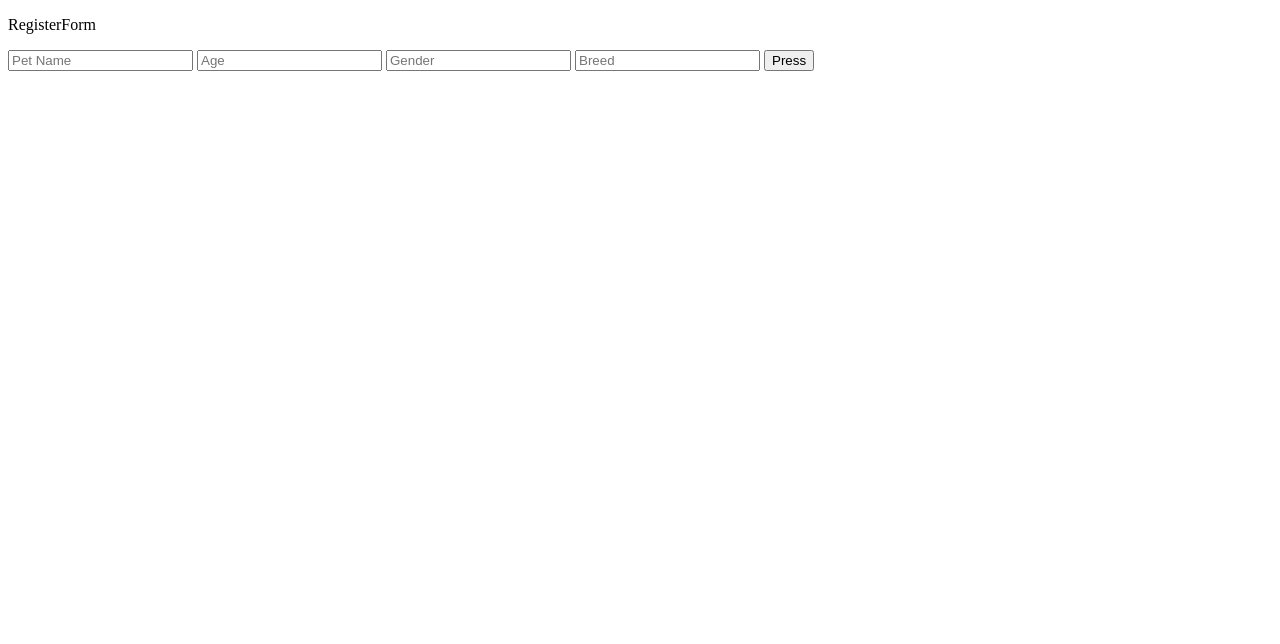
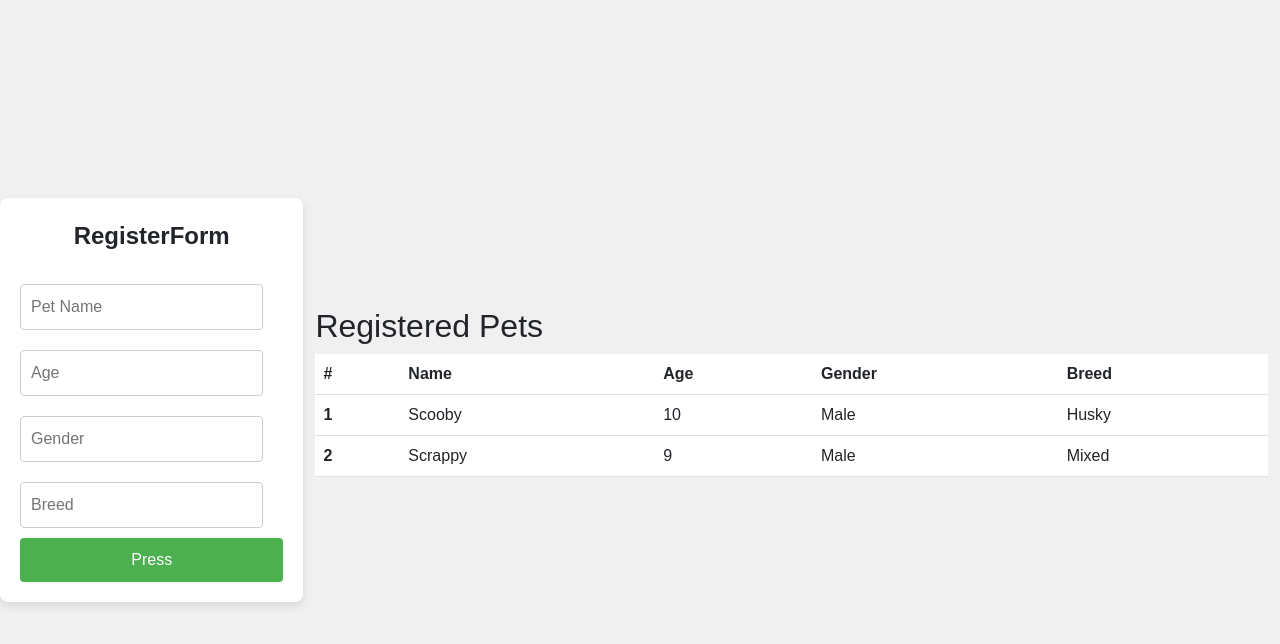
Before and after one commit to MiguelSDKU/petsaloon, a plain HTML site: page objects.html in a window 1280 px wide. Drawn offline with nearby package versions, Linux system fonts and the light colour scheme.

Commit message:
Assigment 3

```diff
--- a/objects.html
+++ b/objects.html
@@ -4,7 +4,11 @@
     <meta charset="UTF-8" />
     <meta name="viewport" content="width=device-width, initial-scale=1.0" />
     <title>Document</title>
-    <link rel="stylesheet" href="/styles/books.css" />
+    <link
+      href="https://cdn.jsdelivr.net/npm/bootstrap@5.3.0/dist/css/bootstrap.min.css"
+      rel="stylesheet"
+    />
+    <link rel="stylesheet" href="./styles/books.css" />
   </head>
   <body>
     <div id="htmlbooks" class="flexa"></div>
@@ -18,6 +22,24 @@
         <button onclick="Register()">Press</button>
       </form>
     </div>
+
+    <div class="container">
+      <h2>Registered Pets</h2>
+      <table class="table">
+        <thead>
+          <tr>
+            <th scope="col">#</th>
+            <th scope="col">Name</th>
+            <th scope="col">Age</th>
+            <th scope="col">Gender</th>
+            <th scope="col">Breed</th>
+          </tr>
+        </thead>
+        <tbody id="pets"></tbody>
+      </table>
+    </div>
+
     <script src="./script/script3.js"></script>
+    <script src="./script/display.js"></script>
   </body>
 </html>
--- /dev/null
+++ b/script/display.js
@@ -0,0 +1,17 @@
+// display.js
+function displayRow() {
+  let table = document.getElementById("pets");
+  let rows = "";
+  for (let objects = 0; objects < pets.length; objects++) {
+    rows += `
+      <tr>
+        <th scope="row">${objects + 1}</th>
+        <td>${pets[objects].name}</td>
+        <td>${pets[objects].age}</td>
+        <td>${pets[objects].gender}</td>
+        <td>${pets[objects].breed}</td>
+      </tr>
+    `;
+  }
+  table.innerHTML = rows;
+}
--- a/script/script3.js
+++ b/script/script3.js
@@ -1,5 +1,5 @@
-let pets = []; //pets array
-console.log("First Line");
+// script3.js
+let pets = [];
 
 function Pet(name, age, gender, breed) {
   this.name = name;
@@ -9,6 +9,7 @@ function Pet(name, age, gender, breed) {
 }
 
 function Register() {
+  event.preventDefault();
   let inputName = document.getElementById("txtName").value;
   let inputAge = document.getElementById("txtAge").value;
   let inputGender = document.getElementById("txtGender").value;
@@ -17,16 +18,14 @@ function Register() {
   let newPet = new Pet(inputName, inputAge, inputGender, inputBreed);
 
   pets.push(newPet);
-  console.log(pets);
+  displayRow();
 }
 
 function init() {
   let pet1 = new Pet("Scooby", 10, "Male", "Husky");
   let pet2 = new Pet("Scrappy", 9, "Male", "Mixed");
-
-  console.log(pet1, pet2);
+  pets.push(pet1, pet2);
+  displayRow();
 }
 
 window.onload = init;
-
-console.log("Last Line");
--- a/styles/books.css
+++ b/styles/books.css
@@ -1,4 +1,59 @@
-.felxa {
+/* books.css */
+
+body {
+  font-family: Arial, sans-serif;
+  background-color: #f0f0f0;
+  margin: 0;
+  padding: 0;
   display: flex;
-  flex-direction: column;
+  justify-content: center;
+  align-items: center;
+  height: 100vh;
 }
+
+.flexa {
+  display: flex;
+  justify-content: center;
+  align-items: center;
+  margin-bottom: 20px;
+}
+
+form {
+  background-color: #ffffff;
+  padding: 20px;
+  border-radius: 8px;
+  box-shadow: 0 4px 8px rgba(0, 0, 0, 0.1);
+  max-width: 400px;
+  width: 100%;
+}
+
+p {
+  font-size: 24px;
+  font-weight: bold;
+  margin-bottom: 20px;
+  text-align: center;
+}
+
+input[type="text"] {
+  width: calc(100% - 20px);
+  padding: 10px;
+  margin: 10px 0;
+  border: 1px solid #ccc;
+  border-radius: 4px;
+  box-sizing: border-box;
+}
+
+button {
+  width: 100%;
+  padding: 10px;
+  background-color: #4caf50;
+  color: white;
+  border: none;
+  border-radius: 4px;
+  cursor: pointer;
+  font-size: 16px;
+}
+
+button:hover {
+  background-color: #45a049;
+}
```
Also changed, not shown: 1 other file.
